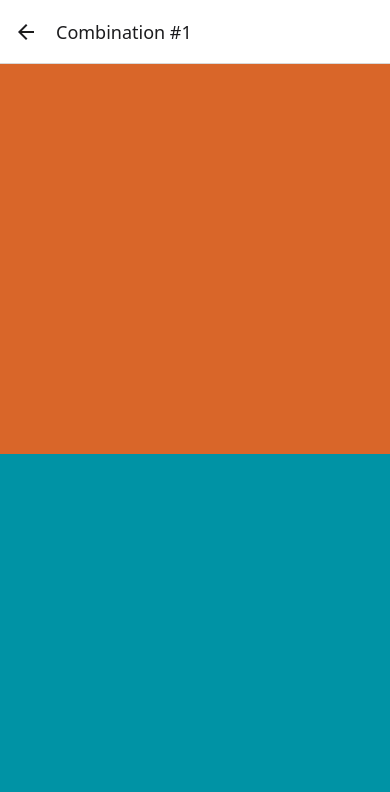
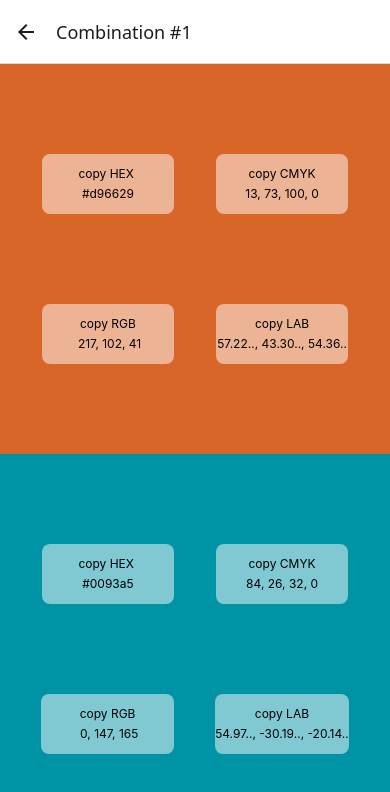
Before and after one commit to pung-one/wada-sanzo-mobile, a React Native app: screen / in a window 390 px wide. Both pictures are taken after a click on the element 195 px from the left and 174 px from the top of the page. Shown: the top 792 px of the page. Built offline with nearby package versions, Linux system fonts and the light colour scheme.

Commit message:
add copy fields

```diff
--- /dev/null
+++ b/src/components/CopyFields.tsx
@@ -0,0 +1,67 @@
+import { Pressable, StyleSheet, Text, View } from "react-native";
+import { ColorObject } from "../lib/types";
+
+type Props = {
+  colorData: ColorObject;
+};
+
+export function CopyFields({ colorData }: Props) {
+  const { hex, cmyk, rgb, lab } = colorData;
+  return (
+    <View style={styles.root}>
+      <Pressable style={styles.field}>
+        <Text style={styles.text}>
+          copy HEX {"\n"}
+          {hex}
+        </Text>
+      </Pressable>
+
+      <Pressable style={styles.field}>
+        <Text style={styles.text}>
+          copy CMYK
+          {"\n"}
+          {`${cmyk[0]}, ${cmyk[1]}, ${cmyk[2]}, ${cmyk[3]}`}
+        </Text>
+      </Pressable>
+
+      <Pressable style={styles.field}>
+        <Text style={styles.text}>
+          copy RGB
+          {"\n"} {`${rgb[0]}, ${rgb[1]}, ${rgb[2]}`}
+        </Text>
+      </Pressable>
+
+      <Pressable style={styles.field}>
+        <Text style={styles.text}>
+          copy LAB
+          {"\n"}
+          {`${lab[0].toFixed(2)}.., ${lab[1].toFixed(2)}.., ${lab[2].toFixed(
+            2
+          )}..`}
+        </Text>
+      </Pressable>
+    </View>
+  );
+}
+
+const styles = StyleSheet.create({
+  root: {
+    flex: 1,
+    flexDirection: "row",
+    flexWrap: "wrap",
+    justifyContent: "space-evenly",
+    alignContent: "space-evenly",
+  },
+  field: {
+    minWidth: "34%",
+    height: 60,
+    justifyContent: "center",
+    backgroundColor: "rgba(255,255,255, 0.5)",
+    borderRadius: 8,
+  },
+  text: {
+    textAlign: "center",
+    lineHeight: 20,
+    fontSize: 12,
+  },
+});
--- a/src/screens/combinations/CombinationDetail.tsx
+++ b/src/screens/combinations/CombinationDetail.tsx
@@ -3,6 +3,7 @@ import { colorsWithSlug } from "../../assets/colors";
 import { createCombinationArray } from "../../utils/helper";
 import { StaticScreenProps, useNavigation } from "@react-navigation/native";
 import { useEffect } from "react";
+import { CopyFields } from "../../components/CopyFields";
 
 const combinationArray = createCombinationArray(colorsWithSlug);
 
@@ -25,7 +26,9 @@ export function CombinationDetail({ route }: Props) {
         <View
           key={color.hex}
           style={[styles.singleColor, { backgroundColor: color.hex }]}
-        />
+        >
+          <CopyFields colorData={color} />
+        </View>
       ))}
     </View>
   );
```
